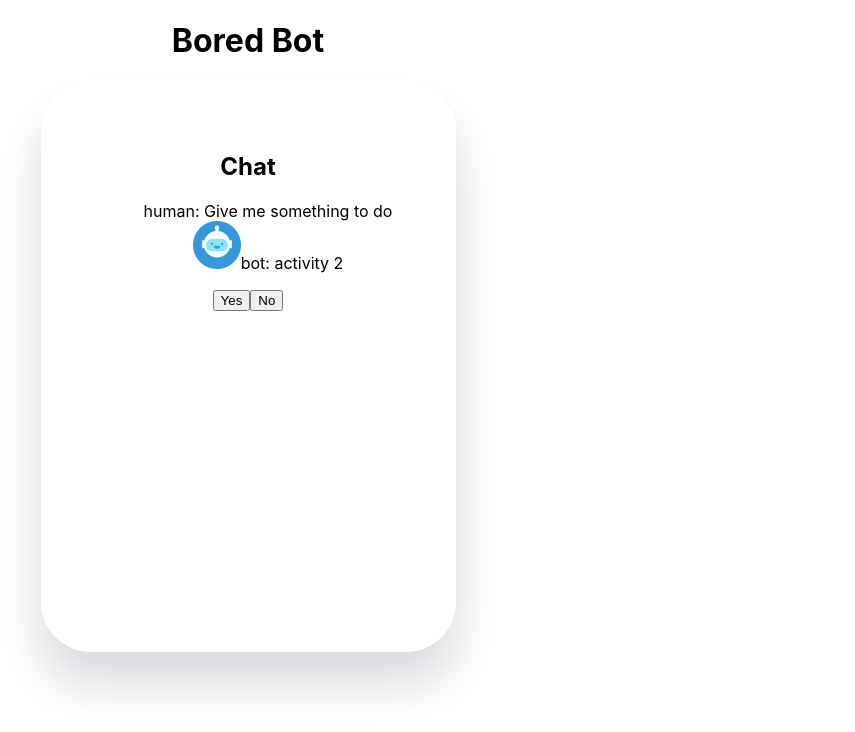
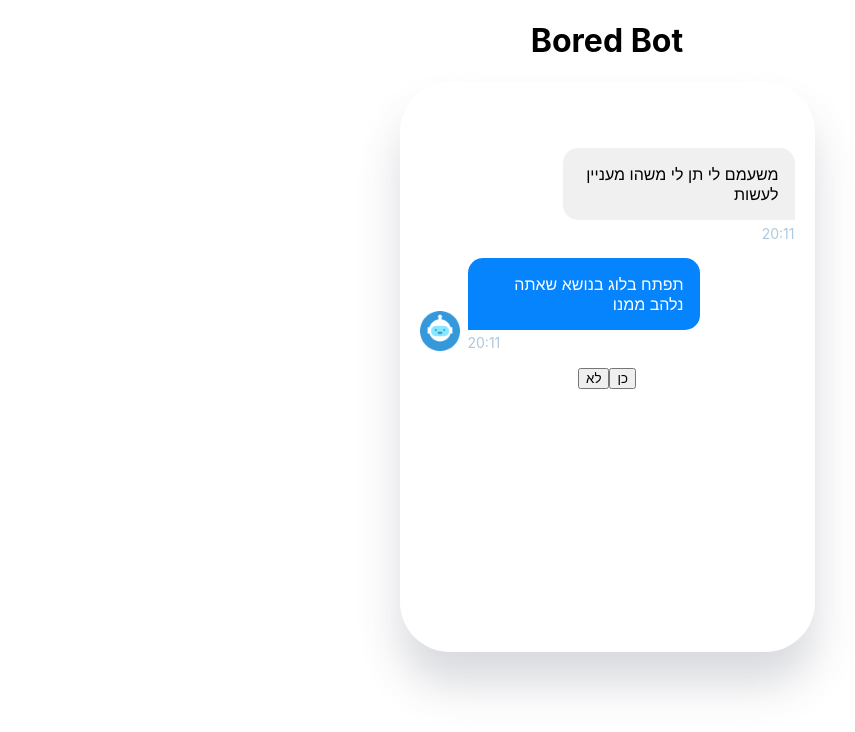
Before and after one commit to roei111/BoredBot, a React (Create React App) app: page / in a window 1280 px wide. Shown: the top 732 px of the page, without its empty margins (392-1247 px from the left). Built offline with nearby package versions, Linux system fonts and the light colour scheme; the HTML template or start-up script is replaced by a standard one.

Commit message:
add style to chat messages

```diff
--- a/public/index.html
+++ b/public/index.html
@@ -1,5 +1,5 @@
 <!DOCTYPE html>
-<html lang="en">
+<html lang="he">
   <head>
     <meta charset="utf-8" />
     <link rel="icon" href="%PUBLIC_URL%/favicon.ico" />
--- a/src/Components/Chat.css
+++ b/src/Components/Chat.css
@@ -10,6 +10,7 @@
   margin: 0 auto;
 }
 
-.messagesList {
+.messages-list {
   list-style-type: none;
+  padding: 0;
 }
--- a/src/Components/Chat.js
+++ b/src/Components/Chat.js
@@ -17,7 +17,7 @@ const Chat = () => {
   };
 
   const noClickHandler = () => {
-    addNewMessage("human", "No");
+    addNewMessage("human", "לא");
     setIsBotTyping(true);
     setTimeout(()=>{
       addNewMessage("bot", getActivity(activities));
@@ -26,8 +26,8 @@ const Chat = () => {
   };
 
   const yesClickHandler = () => {
-    addNewMessage("human", "Yes");
-    addNewMessage("bot", "Go do it!!");
+    addNewMessage("human", "כן");
+    addNewMessage("bot", "לך תעשה את זה!!");
     setIsDone(true);
   };
 
@@ -39,22 +39,21 @@ const Chat = () => {
 
   return (
     <div className="chat">
-      <h2>Chat</h2>
-      <ul className="messagesList">
+      <ul className="messages-list">
         {messages.map((message, index) => {
           return <Message key={index} message={message} />;
         })}
       </ul>
-      {isBotTyping ? <h4>Typing...</h4> : null}
+      {isBotTyping ? <h4>מקליד...</h4> : null}
       {isDone ? (
         <div>
-          <button>Great!!</button>
-          <button onClick={restart}>Restart</button>
+          <button>מעולה!!</button>
+          <button onClick={restart}>הפעלה מחדש</button>
         </div>
       ) : (
         <div>
-          <button onClick={yesClickHandler}>Yes</button>
-          <button onClick={noClickHandler}>No</button>
+          <button onClick={yesClickHandler}>כן</button>
+          <button onClick={noClickHandler}>לא</button>
         </div>
       )}
     </div>
--- a/src/Components/Message.css
+++ b/src/Components/Message.css
@@ -0,0 +1,48 @@
+.message {
+  display: flex;
+  flex-direction: row-reverse;
+  margin-bottom: 1rem;
+  align-items: flex-end;
+}
+
+.bot-avatar {
+  width: 40px;
+  height: 40px;
+  margin-right: 0.5rem;
+}
+
+.human-message{
+  justify-content: flex-end;
+}
+
+.text-message {
+  padding: 1rem;
+  min-height: 20px;
+  max-width: 200px;
+  text-align: start;
+}
+
+.human-text-message {
+  background-color: #F0F0F0;
+  border-radius: 15px 15px 0 15px;
+}
+
+.bot-text-message {
+  color: #FFF;
+  background-color: #0584FE;
+  border-radius: 15px 15px 15px 0;
+}
+
+.time {
+  color: #AEC8DC;
+  font-size: 14px;
+  margin-top: 0.3rem;
+}
+
+.bot-time {
+  text-align: left;
+}
+
+.human-time {
+  text-align: right;
+}
--- a/src/Components/Message.js
+++ b/src/Components/Message.js
@@ -1,13 +1,18 @@
-import chatBotAvatar from "../images/chatBotAvatar.png"
-
+import chatBotAvatar from "../images/chatBotAvatar.png";
+import "./Message.css";
 
 const Message = (props) => {
   const { autor, text } = props.message;
 
   return (
-    <li>
-      {autor === "bot" ? <img src={chatBotAvatar}/> : null}
-      {autor}: {text}
+    <li className={`message ${autor}-message`}>
+      {autor === "bot" ? (
+        <img className="bot-avatar" src={chatBotAvatar} alt="bot avatar" />
+      ) : null}
+      <div>
+        <div className={`text-message ${autor}-text-message`}>{text}</div>
+        <div className={`time ${autor}-time`}>20:11</div>
+      </div>
     </li>
   );
 };
--- a/src/activityUtils.js
+++ b/src/activityUtils.js
@@ -1,8 +1,9 @@
 const defaultActivities = [
-  "activity 1",
-  "activity 2",
-  "activity 3",
-  "activity 4",
+  "תכין לאכול משהו שמעולם לא הכנת",
+  "תפתח בלוג בנושא שאתה נלהב ממנו",
+  "תשיר שיר",
+  "תצא לרכיבה על אופניים",
+  "תשנה את הסיסמה שלך"
 ];
 
 export const getAllActivities = () => {
@@ -17,7 +18,7 @@ export const getActivity = (activities) => {
 
 export const getInitialMessages = (activities) => {
   return [
-    { autor: "human", text: "Give me something to do" },
+    { autor: "human", text: "משעמם לי תן לי משהו מעניין לעשות" },
     { autor: "bot", text: getActivity(activities) },
   ];
 };
--- a/src/index.css
+++ b/src/index.css
@@ -5,6 +5,7 @@ body {
     sans-serif;
   -webkit-font-smoothing: antialiased;
   -moz-osx-font-smoothing: grayscale;
+  direction: rtl;
 }
 
 code {
```
Also changed, not shown: 1 other file (tests, documents, lock files or other folders).
